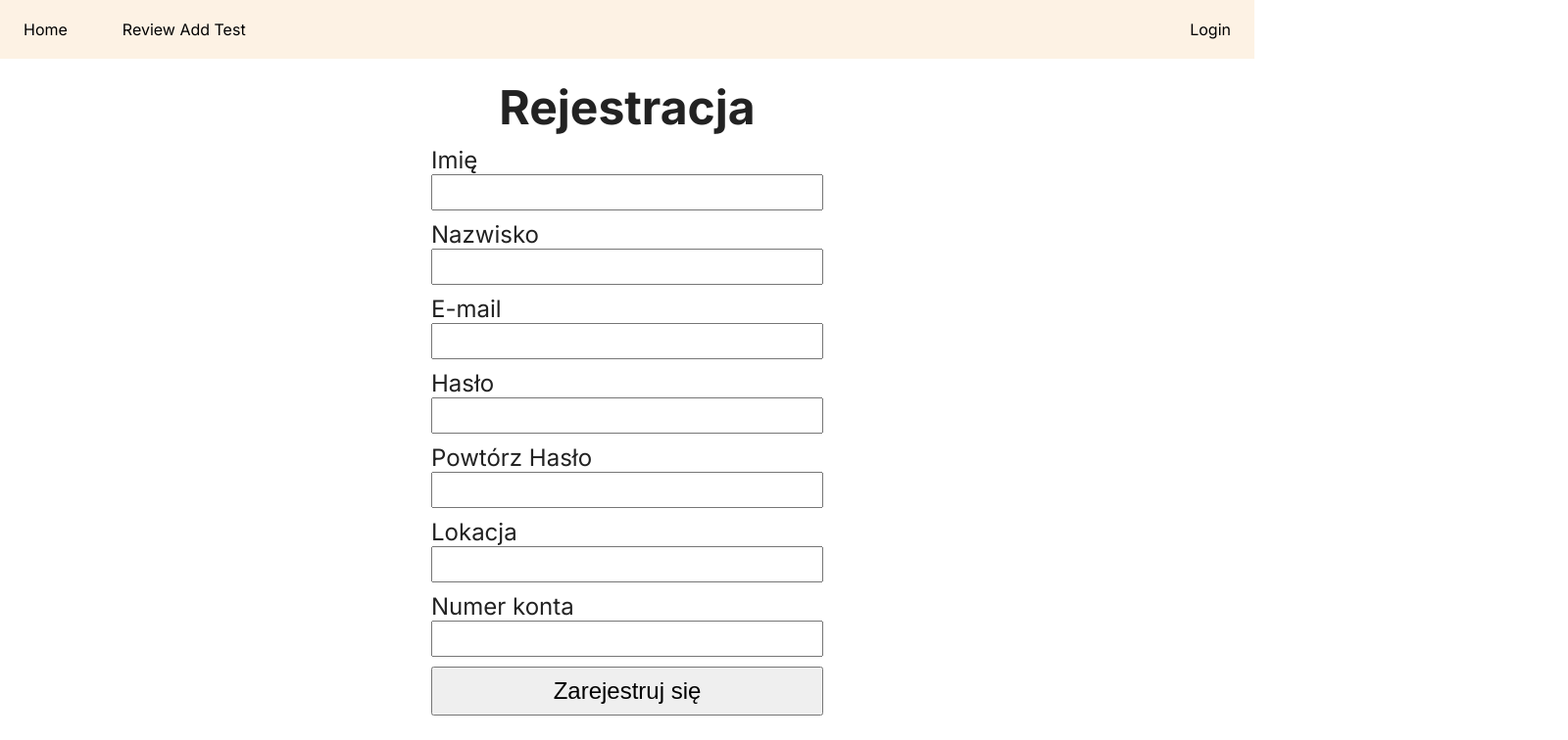
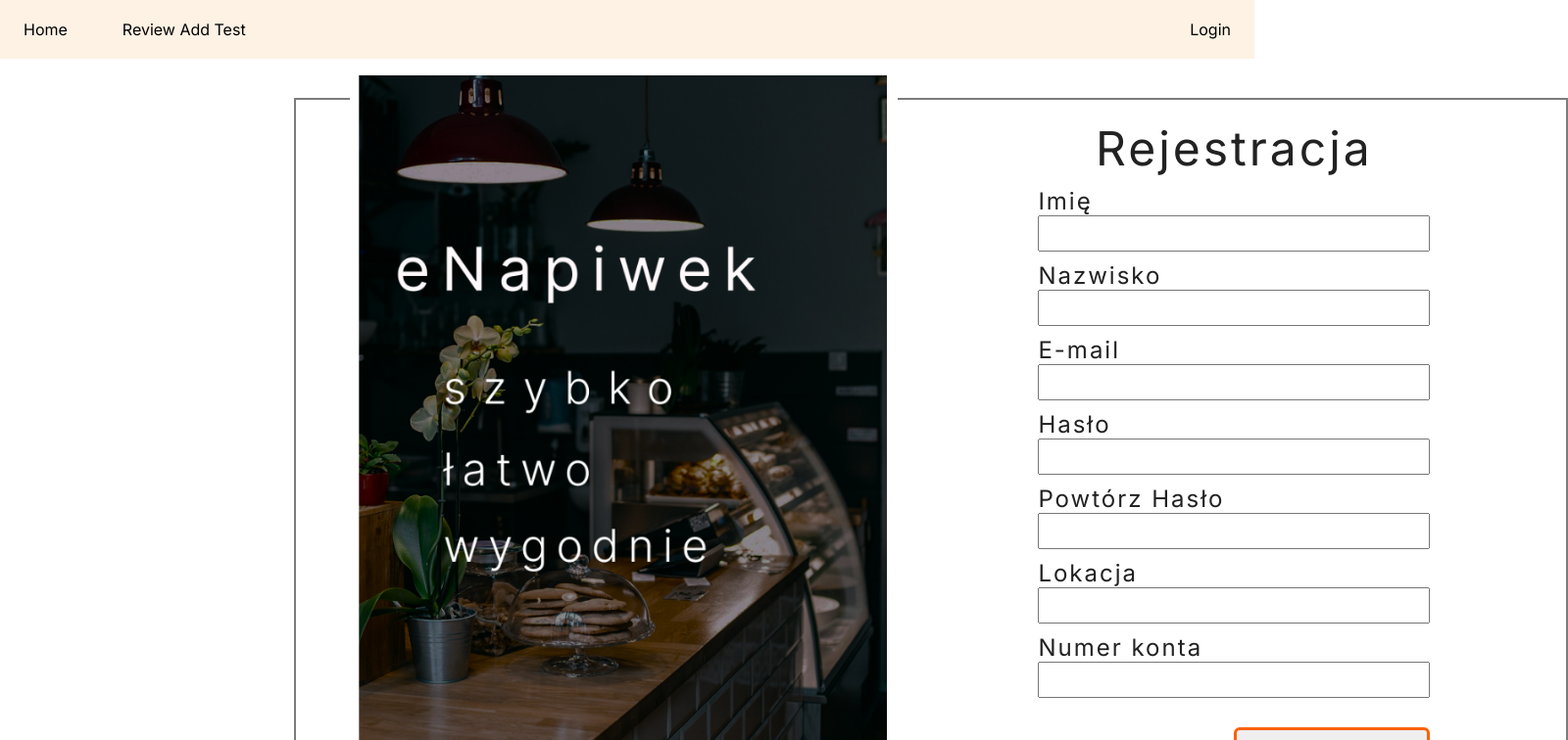
Before and after one commit to Programowanie-Zespolowe-PAJDA/Frontend, a React (Vite) app: page /dev/register in a window 1280 px wide. Shown: the top 756 px of the page at 98% size, 1600 px wide, since content can reach past the window. Built offline with nearby package versions, Linux system fonts and the light colour scheme.

Commit message:
Added styling to forms and introduced css modules.

```diff
--- a/src/components/auth/RegisterForm.css
+++ /dev/null
@@ -1,39 +0,0 @@
-.registerForm {
-    max-width: 40rem;
-    margin: 2rem auto;
-    font-size: 24px;
-}
-
-.registerForm h1 {
-    text-align: center;
-}
-
-.registerForm label {
-    margin-top: 1rem;
-}
-
-.registerForm label,
-.registerForm input {
-    display: block;
-    width: 100%;
-    font-size: 24px;
-}
-
-.registerForm input {
-    padding: 0.25rem;
-}
-
-.registerForm button {
-    margin-top: 1rem;
-    display: block;
-    width: 100%;
-    font-size: 24px;
-    min-height: 50px;
-}
-
-.formError {
-    color: red;
-    text-align: center;
-    margin-top: 1rem;
-    font-weight: bold;
-}
--- a/src/components/auth/RegisterForm.jsx
+++ b/src/components/auth/RegisterForm.jsx
@@ -1,10 +1,16 @@
 import { Form } from "react-router-dom";
-import "./RegisterForm.css";
+import classes from "./RegisterForm.module.css";
 
 export default function RegisterForm() {
     return (
         <div className={"rightSideRegister"}>
-            <Form method={"post"} className="registerForm">
+            <Form method={"post"} className={classes.registerForm}>
+                <img
+                    src="/register.png"
+                    alt={"Zapraszamy do rejestacji!"}
+                    className={classes.registerImage}
+                />
+                <div className={classes.formArea}>
                     <h1>Rejestracja</h1>
                     <p>
                         <label htmlFor="name">Imię</label>
@@ -58,6 +64,7 @@ export default function RegisterForm() {
                         />
                     </p>
                     <button>Zarejestruj się</button>
+                </div>
             </Form>
         </div>
     );
--- /dev/null
+++ b/src/components/auth/RegisterForm.module.css
@@ -0,0 +1,72 @@
+.registerForm {
+    margin-top: 4rem;
+    margin-left: 30rem;
+    width: 130rem;
+    border: #7c7c7c 2px solid;
+    display: flex;
+    height: 70rem;
+}
+
+.formArea {
+    width: 40rem;
+    margin: 2rem auto;
+    font-size: 24px;
+}
+
+.registerImage {
+    height: 75rem;
+    margin-left: 5rem;
+    overflow: visible;
+    margin-top: -3rem;
+    padding: 5px;
+}
+
+.registerForm h1 {
+    text-align: center;
+    font-weight: 400;
+    letter-spacing: 3px;
+}
+
+.registerForm label {
+    margin-top: 1rem;
+    letter-spacing: 2px;
+}
+
+.registerForm label,
+.registerForm input {
+    display: block;
+    width: 100%;
+    font-size: 24px;
+}
+
+.registerForm input {
+    padding: 0.25rem;
+}
+
+.registerForm button {
+    margin-top: 3rem;
+    letter-spacing: 2px;
+    display: block;
+    width: 50%;
+    margin-left: 50%;
+    font-size: 18px;
+    font-weight: 600;
+    min-height: 50px;
+    border: #fb6107 solid 3px;
+    border-radius: 6px;
+    color: #fb6107;
+    cursor: pointer;
+    transition-duration: 0.3s;
+}
+
+.registerForm button:hover {
+    background-color: #fb6107;
+    color: white;
+}
+
+.formError {
+    color: red;
+    text-align: center;
+    margin-top: 1rem;
+    font-weight: bold;
+}
--- a/src/components/auth/SignInForm.module.css
+++ b/src/components/auth/SignInForm.module.css
@@ -2,7 +2,7 @@
     display: flex;
     justify-content: center;
     flex-direction: column;
-    width: 70rem;
+    width: 40rem;
     margin: auto;
     border: #7c7c7c 2px solid;
     text-align: center;
@@ -27,7 +27,7 @@
 
 .loginForm > input {
     min-height: 40px;
-    width: 55rem;
+    width: 35rem;
     margin: auto;
 }
 
@@ -35,16 +35,15 @@
     margin-top: 1rem;
     text-align: left;
     position: relative;
-    left: 7.5rem;
+    left: 2.5rem;
     font-size: 20px;
     padding-bottom: 4px;
 }
 
 .loginButton {
     min-height: 40px;
-    width: 55rem;
-    margin: auto;
-    margin-top: 3rem;
+    width: 35rem;
+    margin: 3rem auto auto;
     background-color: #fb6107;
     color: #fff9fb;
     font-size: 20px;
@@ -57,9 +56,8 @@
 
 .registerButton {
     min-height: 40px;
-    width: 55rem;
-    margin: auto;
-    margin-top: 3rem;
+    width: 35rem;
+    margin: 3rem auto auto;
     font-size: 20px;
     letter-spacing: 1px;
     border: #fb6107 solid 3px;
```
Also changed, not shown: public/register.png (added). Lines whose indentation alone changed are shown as unchanged.
